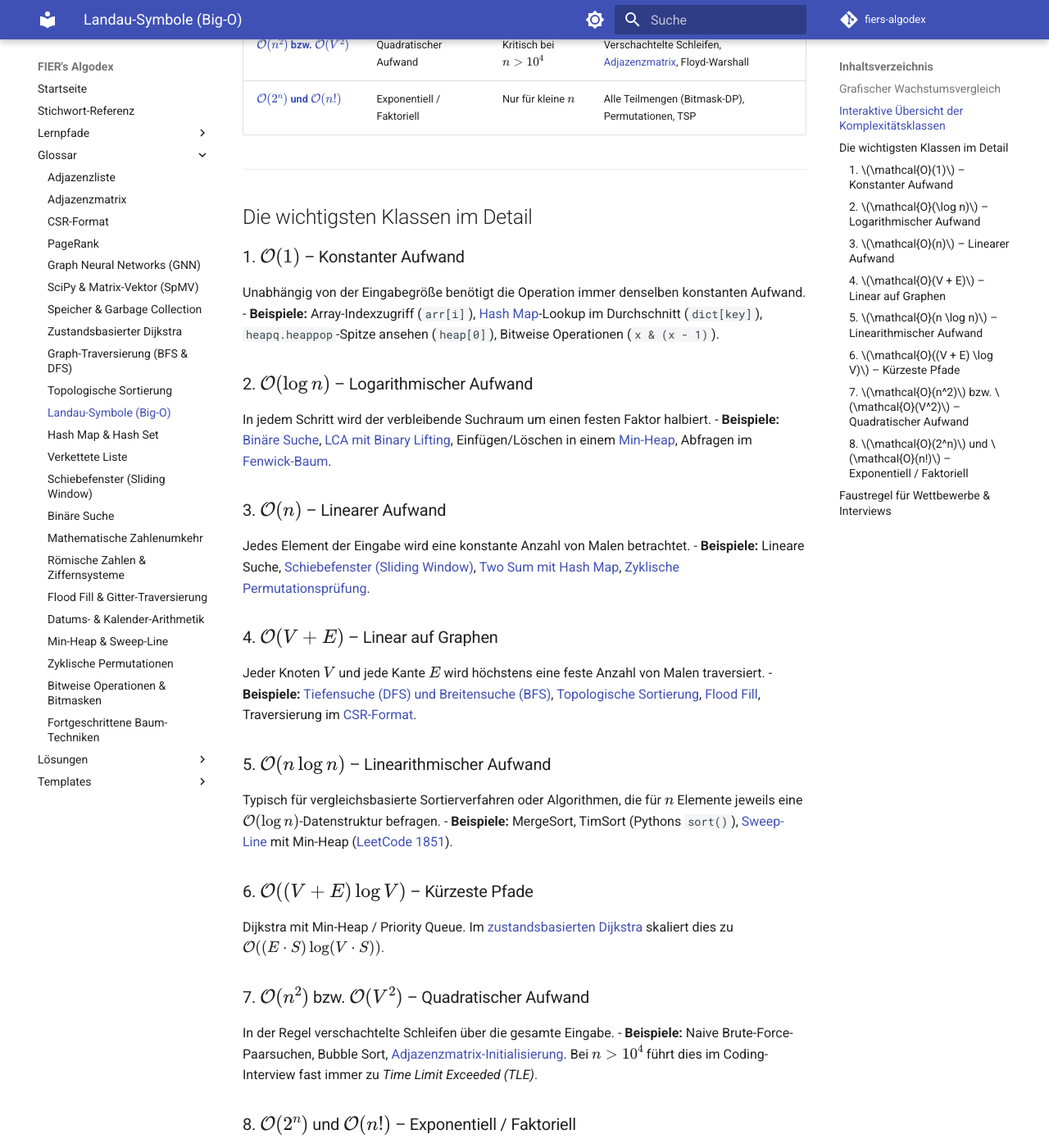
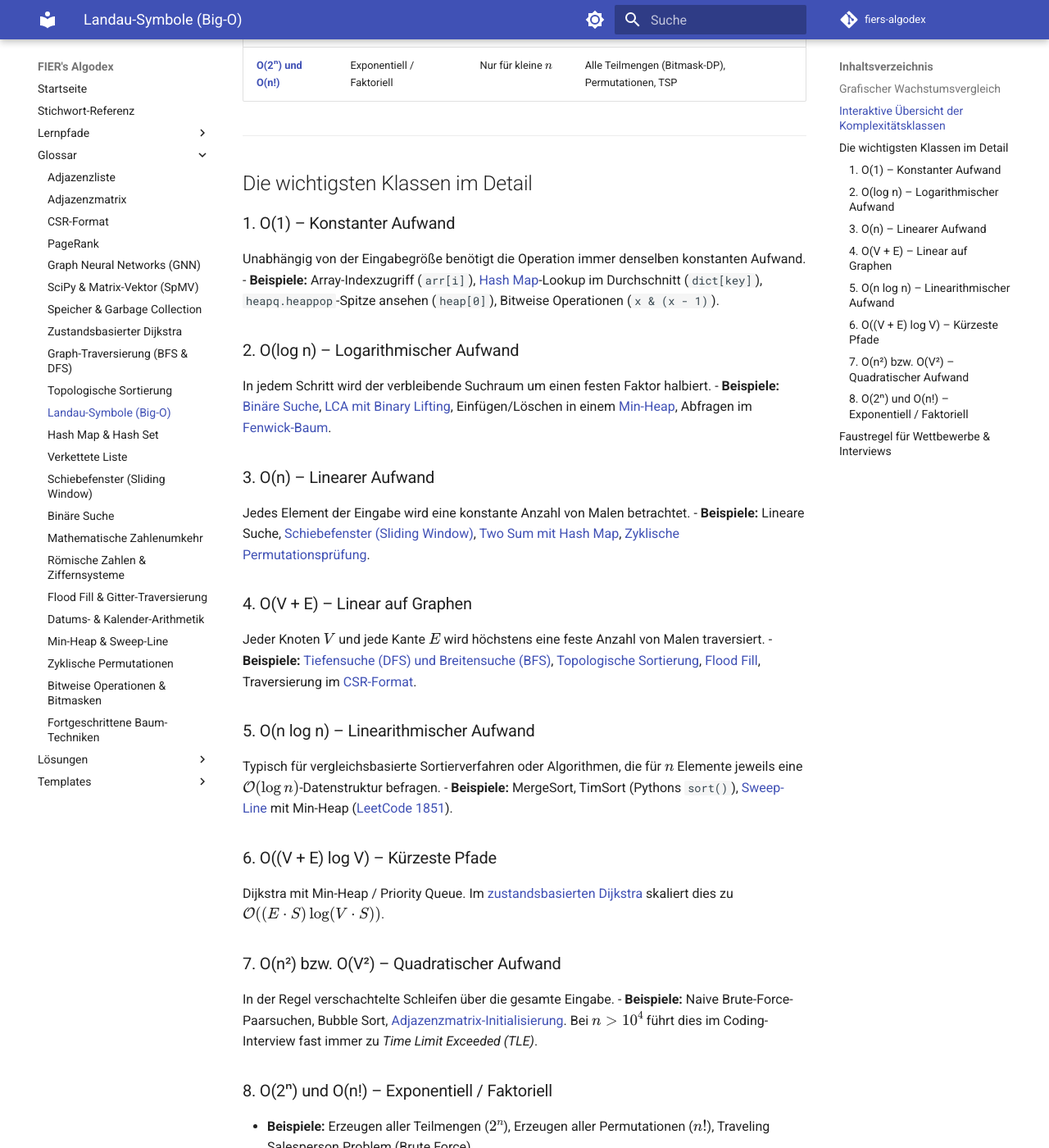
Before and after one commit to Fabian-dotcom/FIERs-Algodex, an MkDocs documentation site: the page built from docs/glossary/o-notation.md, in a window 1280 px wide and 1400 px high, scrolled down 1540 px. Shown: the whole window at 82% size. Built offline with MkDocs 1.6.1 and Material for MkDocs 9.7.7, drawn with Linux system fonts in a browser that asks for light colours; comment, search, counter and statistics services are not loaded; some of the changed text lies outside the part shown.

Commit message:
fix(headings): replace raw latex in headings with clean unicode/ascii for table of contents

```diff
--- a/docs/glossary/o-notation.md
+++ b/docs/glossary/o-notation.md
@@ -68,47 +68,47 @@ Klicke auf eine Klasse, um direkt zur detaillierten Erklärung und Beispielen zu
 
 | Klasse | Bezeichnung | Bewertung | Typische Datenstrukturen / Algorithmen |
 | :--- | :--- | :--- | :--- |
-| [<span id="nav-o1">**$\mathcal{O}(1)$**</span>](#1-o1-konstanter-aufwand) | Konstanter Aufwand | Exzellent | Array-Index, Hash-Lookup, Bit-Operationen |
-| [<span id="nav-ologn">**$\mathcal{O}(\log n)$**</span>](#2-olog-n-logarithmischer-aufwand) | Logarithmischer Aufwand | Sehr gut | [Binäre Suche](binary-search.md), [LCA mit Binary Lifting](advanced-tree-techniques.md), Heap-Push/Pop |
-| [<span id="nav-on">**$\mathcal{O}(n)$**</span>](#3-on-linearer-aufwand) | Linearer Aufwand | Gut | [Sliding Window](sliding-window.md), Two Pointers, [Two Sum](hash-map.md) |
-| [<span id="nav-ove">**$\mathcal{O}(V + E)$**</span>](#4-ov--e-linear-auf-graphen) | Linear auf Graphen | Gut | [Tiefensuche (DFS)](traversierung-bfs-dfs.md), [Breitensuche (BFS)](traversierung-bfs-dfs.md), [Topologische Sortierung](topologische-sortierung.md) |
-| [<span id="nav-onlogn">**$\mathcal{O}(n \log n)$**</span>](#5-on-log-n-linearithmischer-aufwand) | Linearithmischer Aufwand | Akzeptabel | MergeSort, TimSort, Sweep-Line mit [Min-Heap](min-heap-sweep-line.md) |
-| [<span id="nav-odijkstra">**$\mathcal{O}((V + E) \log V)$**</span>](#6-ov--e-log-v-krzeste-pfade) | Kürzeste Pfade | Gut | Dijkstra mit Priority Queue, [Zustandsbasierter Dijkstra](state-space-dijkstra.md) |
-| [<span id="nav-on2">**$\mathcal{O}(n^2)$ bzw. $\mathcal{O}(V^2)$**</span>](#7-on2-bzw-ov2-quadratischer-aufwand) | Quadratischer Aufwand | Kritisch bei $n > 10^4$ | Verschachtelte Schleifen, [Adjazenzmatrix](adjazenzmatrix.md), Floyd-Warshall |
-| [<span id="nav-o2n">**$\mathcal{O}(2^n)$ und $\mathcal{O}(n!)$**</span>](#8-o2n-und-on-exponentiell--faktoriell) | Exponentiell / Faktoriell | Nur für kleine $n$ | Alle Teilmengen (Bitmask-DP), Permutationen, TSP |
+| [<span id="nav-o1">**O(1)**</span>](#1-o1-konstanter-aufwand) | Konstanter Aufwand | Exzellent | Array-Index, Hash-Lookup, Bit-Operationen |
+| [<span id="nav-ologn">**O(log n)**</span>](#2-olog-n-logarithmischer-aufwand) | Logarithmischer Aufwand | Sehr gut | [Binäre Suche](binary-search.md), [LCA mit Binary Lifting](advanced-tree-techniques.md), Heap-Push/Pop |
+| [<span id="nav-on">**O(n)**</span>](#3-on-linearer-aufwand) | Linearer Aufwand | Gut | [Sliding Window](sliding-window.md), Two Pointers, [Two Sum](hash-map.md) |
+| [<span id="nav-ove">**O(V + E)**</span>](#4-ov--e-linear-auf-graphen) | Linear auf Graphen | Gut | [Tiefensuche (DFS)](traversierung-bfs-dfs.md), [Breitensuche (BFS)](traversierung-bfs-dfs.md), [Topologische Sortierung](topologische-sortierung.md) |
+| [<span id="nav-onlogn">**O(n log n)**</span>](#5-on-log-n-linearithmischer-aufwand) | Linearithmischer Aufwand | Akzeptabel | MergeSort, TimSort, Sweep-Line mit [Min-Heap](min-heap-sweep-line.md) |
+| [<span id="nav-odijkstra">**O((V + E) log V)**</span>](#6-ov--e-log-v-krzeste-pfade) | Kürzeste Pfade | Gut | Dijkstra mit Priority Queue, [Zustandsbasierter Dijkstra](state-space-dijkstra.md) |
+| [<span id="nav-on2">**O(n²) bzw. O(V²)**</span>](#7-on2-bzw-ov2-quadratischer-aufwand) | Quadratischer Aufwand | Kritisch bei $n > 10^4$ | Verschachtelte Schleifen, [Adjazenzmatrix](adjazenzmatrix.md), Floyd-Warshall |
+| [<span id="nav-o2n">**O(2ⁿ) und O(n!)**</span>](#8-o2n-und-on-exponentiell--faktoriell) | Exponentiell / Faktoriell | Nur für kleine $n$ | Alle Teilmengen (Bitmask-DP), Permutationen, TSP |
 
 ---
 
 ## Die wichtigsten Klassen im Detail
 
-### 1. $\mathcal{O}(1)$ – Konstanter Aufwand
+### 1. O(1) – Konstanter Aufwand
 Unabhängig von der Eingabegröße benötigt die Operation immer denselben konstanten Aufwand.
 - **Beispiele:** Array-Indexzugriff (`arr[i]`), [Hash Map](hash-map.md)-Lookup im Durchschnitt (`dict[key]`), `heapq.heappop`-Spitze ansehen (`heap[0]`), Bitweise Operationen (`x & (x - 1)`).
 
-### 2. $\mathcal{O}(\log n)$ – Logarithmischer Aufwand
+### 2. O(log n) – Logarithmischer Aufwand
 In jedem Schritt wird der verbleibende Suchraum um einen festen Faktor halbiert.
 - **Beispiele:** [Binäre Suche](binary-search.md), [LCA mit Binary Lifting](advanced-tree-techniques.md), Einfügen/Löschen in einem [Min-Heap](min-heap-sweep-line.md), Abfragen im [Fenwick-Baum](advanced-tree-techniques.md).
 
-### 3. $\mathcal{O}(n)$ – Linearer Aufwand
+### 3. O(n) – Linearer Aufwand
 Jedes Element der Eingabe wird eine konstante Anzahl von Malen betrachtet.
 - **Beispiele:** Lineare Suche, [Schiebefenster (Sliding Window)](sliding-window.md), [Two Sum mit Hash Map](hash-map.md), [Zyklische Permutationsprüfung](cyclic-permutations.md).
 
-### 4. $\mathcal{O}(V + E)$ – Linear auf Graphen
+### 4. O(V + E) – Linear auf Graphen
 Jeder Knoten $V$ und jede Kante $E$ wird höchstens eine feste Anzahl von Malen traversiert.
 - **Beispiele:** [Tiefensuche (DFS) und Breitensuche (BFS)](traversierung-bfs-dfs.md), [Topologische Sortierung](topologische-sortierung.md), [Flood Fill](flood-fill.md), Traversierung im [CSR-Format](csr-format.md).
 
-### 5. $\mathcal{O}(n \log n)$ – Linearithmischer Aufwand
+### 5. O(n log n) – Linearithmischer Aufwand
 Typisch für vergleichsbasierte Sortierverfahren oder Algorithmen, die für $n$ Elemente jeweils eine $\mathcal{O}(\log n)$-Datenstruktur befragen.
 - **Beispiele:** MergeSort, TimSort (Pythons `sort()`), [Sweep-Line](min-heap-sweep-line.md) mit Min-Heap ([LeetCode 1851](../solutions/leetcode-1851.md)).
 
-### 6. $\mathcal{O}((V + E) \log V)$ – Kürzeste Pfade
+### 6. O((V + E) log V) – Kürzeste Pfade
 Dijkstra mit Min-Heap / Priority Queue. Im [zustandsbasierten Dijkstra](state-space-dijkstra.md) skaliert dies zu $\mathcal{O}((E \cdot S) \log(V \cdot S))$.
 
-### 7. $\mathcal{O}(n^2)$ bzw. $\mathcal{O}(V^2)$ – Quadratischer Aufwand
+### 7. O(n²) bzw. O(V²) – Quadratischer Aufwand
 In der Regel verschachtelte Schleifen über die gesamte Eingabe.
 - **Beispiele:** Naive Brute-Force-Paarsuchen, Bubble Sort, [Adjazenzmatrix-Initialisierung](adjazenzmatrix.md). Bei $n > 10^4$ führt dies im Coding-Interview fast immer zu *Time Limit Exceeded (TLE)*.
 
-### 8. $\mathcal{O}(2^n)$ und $\mathcal{O}(n!)$ – Exponentiell / Faktoriell
+### 8. O(2ⁿ) und O(n!) – Exponentiell / Faktoriell
 - **Beispiele:** Erzeugen aller Teilmengen ($2^n$), Erzeugen aller Permutationen ($n!$), Traveling Salesperson Problem (Brute Force).
 
 ---
```
Also changed, not shown: docs/glossary/advanced-tree-techniques.md (+1 -1 lines).
